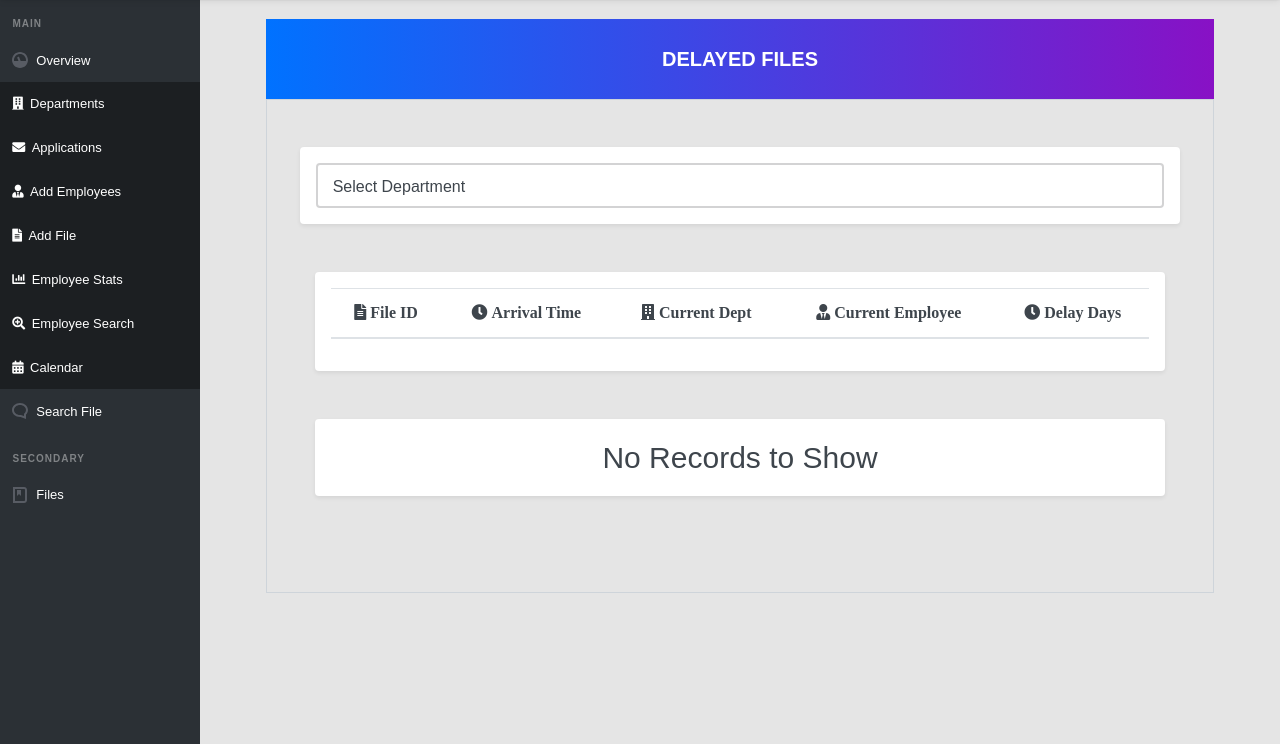
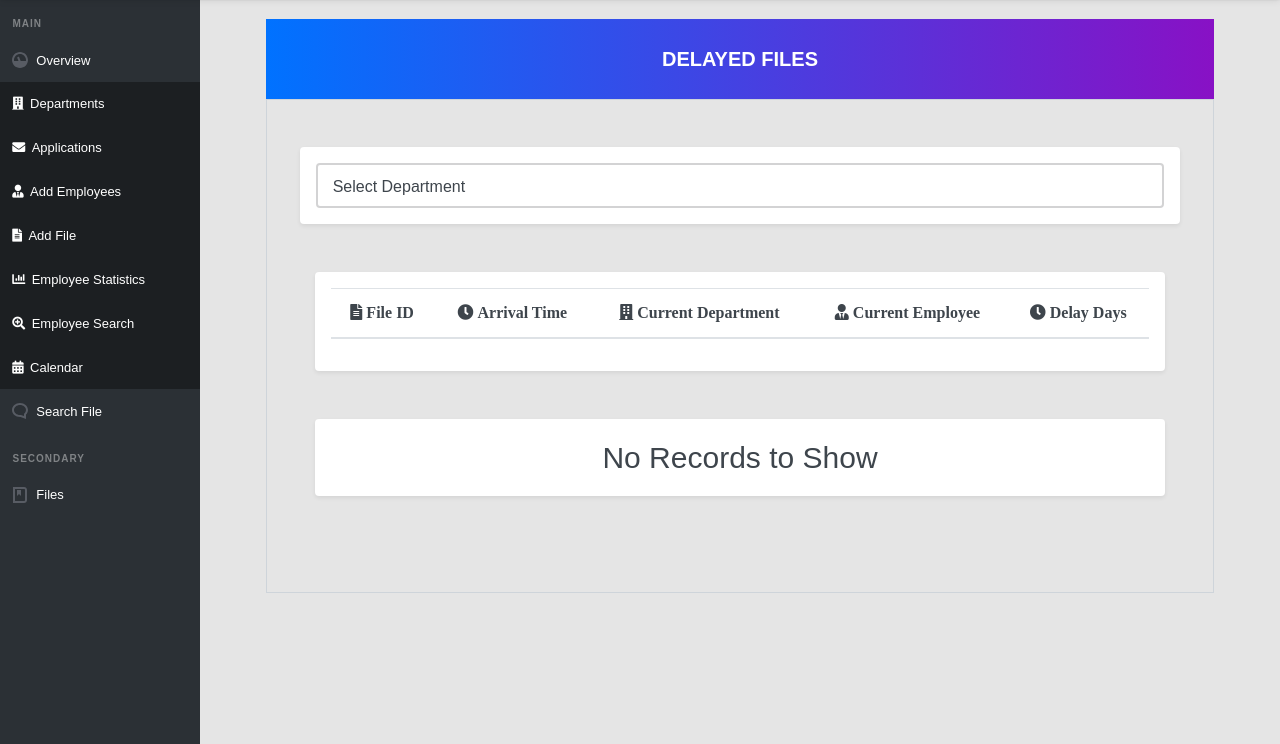
Before and after one commit to tejack3098/Streamlining-Application-System, a Flask app: template HTS-Website/_admin/templates/admindelayedfiles.html in a window 1280 px wide. Shown: the part 56-800 px from the top of the page. Run offline with Flask 2, Linux system fonts and the light colour scheme; the template is opened without the code that fills it, so the values that code supplies are empty; parts of the project's set-up code (start-up, migrations or seed data) failed here and were passed over; some libraries are stand-ins or nearby versions.

Commit message:
Dept to Department

```diff
--- a/HTS-Website/_admin/templates/admin_sidebar.html
+++ b/HTS-Website/_admin/templates/admin_sidebar.html
@@ -307,7 +307,7 @@
 
             <li class="cd-side__sub-item"><a href="{{ url_for('adminapp.adminDash_addfile',email=email)}}" id="AddFile"><i class="fas fa-file-alt">&nbsp;&nbsp;</i>Add File</a></li>
 
-            <li class="cd-side__sub-item"><a href="{{ url_for('adminapp.employeeRatings',email=email)}}" id="EmpStat"><i class="fas fa-chart-bar">&nbsp;&nbsp;</i>Employee Stats</a></li>
+            <li class="cd-side__sub-item"><a href="{{ url_for('adminapp.employeeRatings',email=email)}}" id="EmpStat"><i class="fas fa-chart-bar">&nbsp;&nbsp;</i>Employee Statistics</a></li>
 
             <li class="cd-side__sub-item "><a href="{{ url_for('adminapp.employeesearch',email=email)}}" id="EmpSearch"><i class="fas fa-search-plus">&nbsp;&nbsp;</i>Employee Search</a></li>
 
--- a/HTS-Website/_admin/templates/admincompletedfiles.html
+++ b/HTS-Website/_admin/templates/admincompletedfiles.html
@@ -21,7 +21,7 @@
 		    <tr>
 		      <th scope="col"><i class="fas fa-file-alt " id="f_id"> File ID</i></th>
 		      <th scope="col"><i class="fas fa-clock" id="a_time"> Arrival Time</i></th>
-		      <th scope="col"><i class="fas fa-building" id="p_dept"> Previous Department</i></th>
+		      <th scope="col"><i class="fas fa-building" id="p_dept"> Last Department</i></th>
 		      <th scope="col"><i class="fas fa-qrcode" id="l_scan"> Last Scan Time</i></th>
           <th scope="col"><i class="fas fa-clock" id="d_days"> Delayed Days</i></th>
 
--- a/HTS-Website/_admin/templates/admindelayedfiles.html
+++ b/HTS-Website/_admin/templates/admindelayedfiles.html
@@ -42,7 +42,7 @@
 		    <tr>
 		      <th scope="col"><i class="fas fa-file-alt" id="f_id" > File ID</i></th>
 		      <th scope="col"><i class="fas fa-clock" id="a_time"> Arrival Time</i></th>
-		      <th scope="col"><i class="fas fa-building" id="c_dept"> Current Dept</i></th>
+		      <th scope="col"><i class="fas fa-building" id="c_dept"> Current Department</i></th>
 		      <th scope="col"><i class="fas fa-user-tie" id="cr_emp"> Current Employee</i></th>
 		      <th scope="col"><i class="fas fa-clock" id="dr_days"> Delay Days</i> </th>
 		    </tr>
--- a/HTS-Website/_admin/templates/adminprocessfiles.html
+++ b/HTS-Website/_admin/templates/adminprocessfiles.html
@@ -39,7 +39,7 @@
                           <tr>
                               <th scope="col"><i class="fas fa-file-alt" id="f_id"> File ID</i></th>
                               <th scope="col"><i class="fas fa-clock" id="a_time"> Arrival Time</i></th>
-                              <th scope="col"><i class="fas fa-building" id="c_dept"> Current Dept</i></th>
+                              <th scope="col"><i class="fas fa-building" id="c_dept"> Current Department</i></th>
                               <th scope="col"><i class="fas fa-user-tie" id="c_emp"> Current Employee</i></th>
                           </tr>
                             </thead>
```
